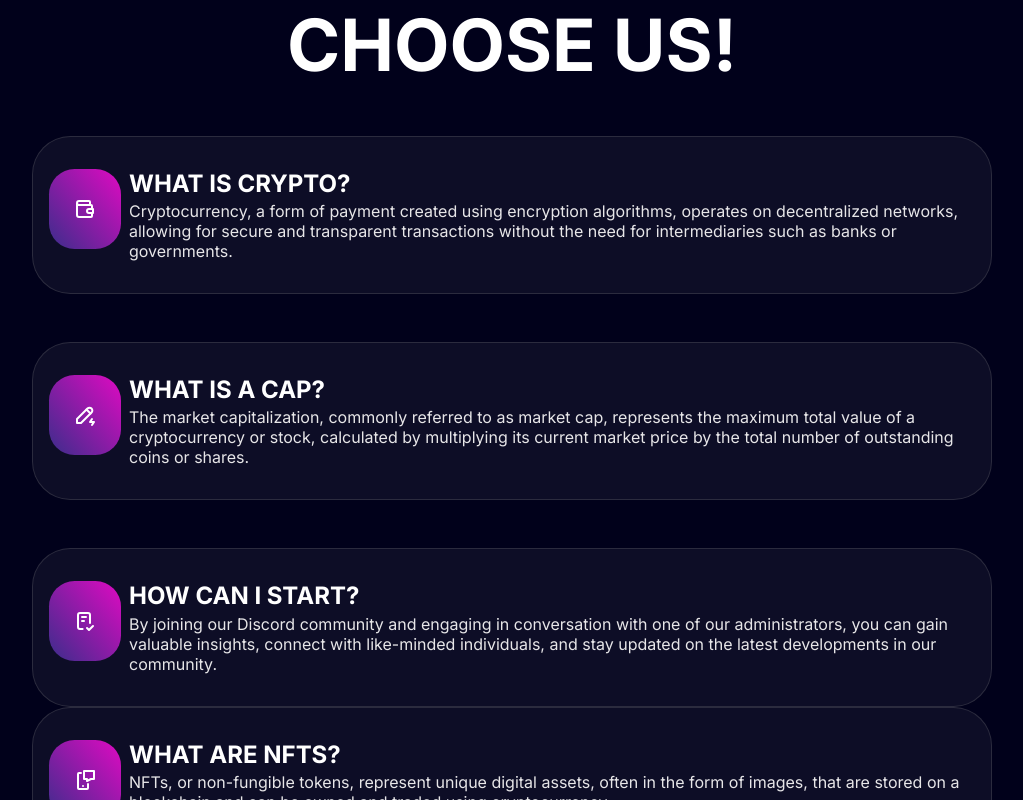
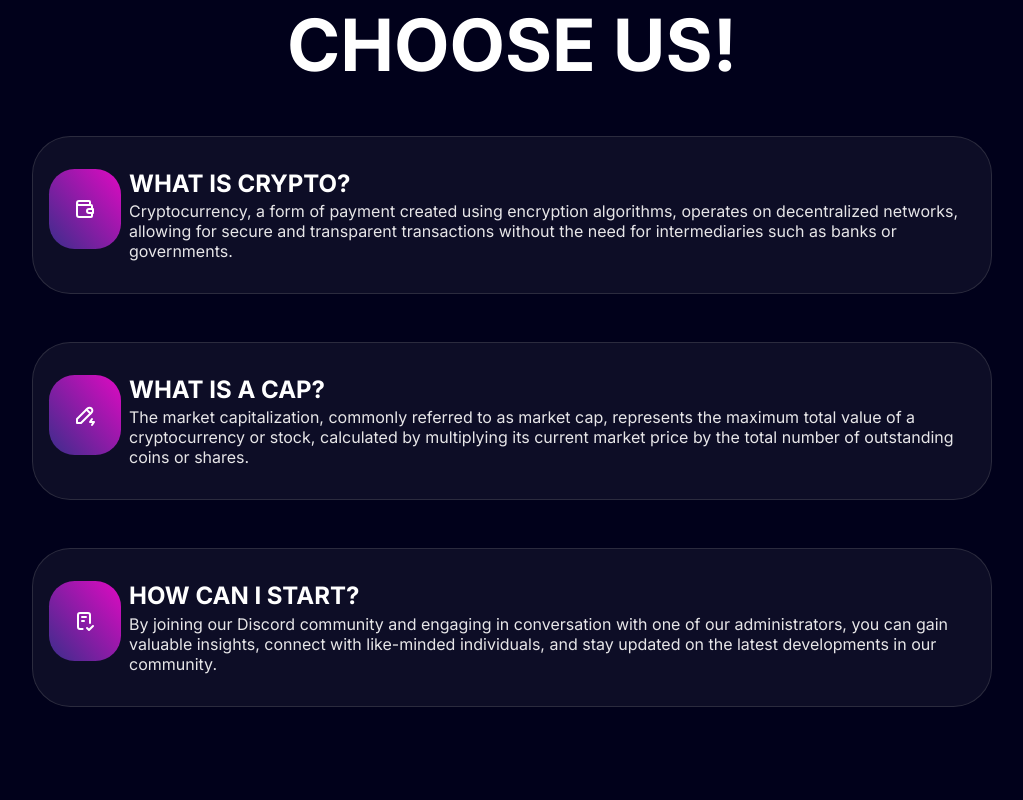
Before and after one commit to HeryRuiz/YouCoin-CryptoMarket, a React (Vite) app: page / in a window 1280 px wide. Shown: the part 1460-2260 px from the top of the page, without its empty margins (128-1151 px from the left). Built offline with nearby package versions, Linux system fonts and the light colour scheme; no server answers.

Commit message:
readded gaps for choose boxes

```diff
--- a/src/styles/Choose.css
+++ b/src/styles/Choose.css
@@ -40,7 +40,7 @@
   color: white;
   display: grid;
   font-size: 1rem;
-  gap: 0rem;
+  gap: 3rem;
   grid-template-columns: 1fr 1fr 1fr;
   height: auto;
   width: 100%;
```
